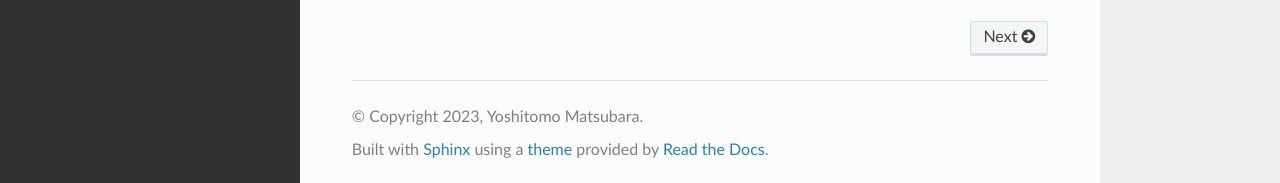
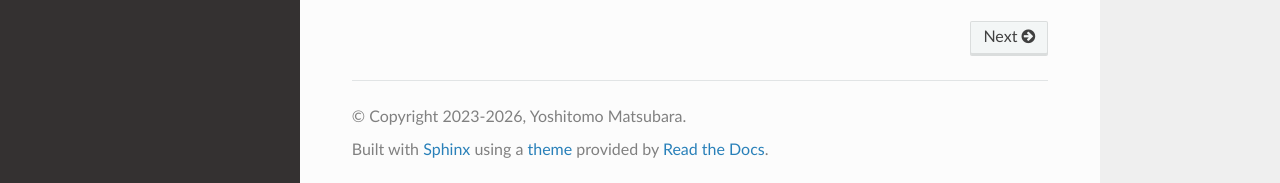
Before and after one commit to yoshitomo-matsubara/sc2-benchmark, a Sphinx documentation site: the page built from docs/source/index.rst, in a window 1280 px wide and 900 px high, scrolled down 1634 px. Shown: the part 714-897 px from the top of the window. Built offline with Sphinx 7.4.7 and the Read the Docs theme 3.1.0, drawn with Linux system fonts in a browser that asks for light colours; the version number could not be read and is left out.

Commit message:
Update year

```diff
--- a/docs/source/conf.py
+++ b/docs/source/conf.py
@@ -19,7 +19,7 @@ sys.path.insert(0, pathlib.Path(__file__).parents[2].resolve().as_posix())
 # -- Project information -----------------------------------------------------
 
 project = 'SC2 Benchmark'
-copyright = '2023, Yoshitomo Matsubara'
+copyright = '2023-2026, Yoshitomo Matsubara'
 author = 'Yoshitomo Matsubara'
 
 # The full version, including alpha/beta/rc tags
```
